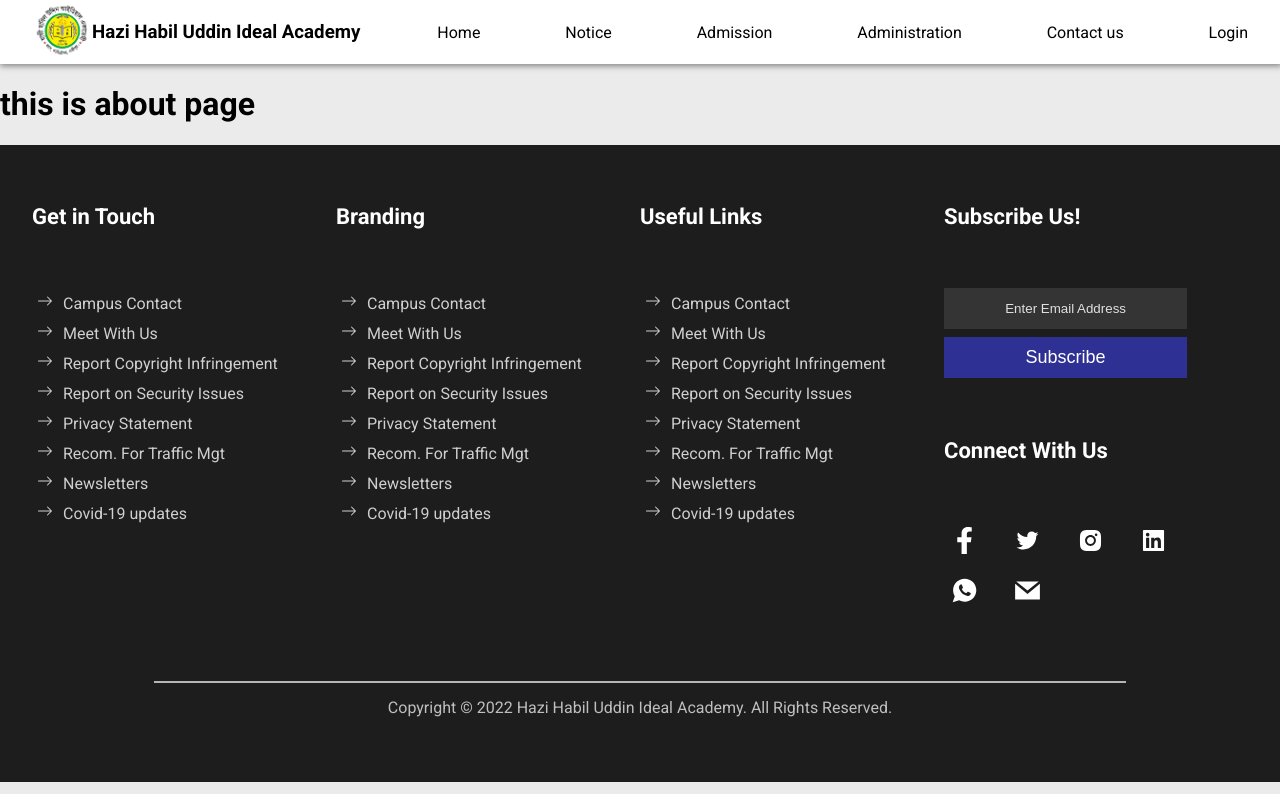
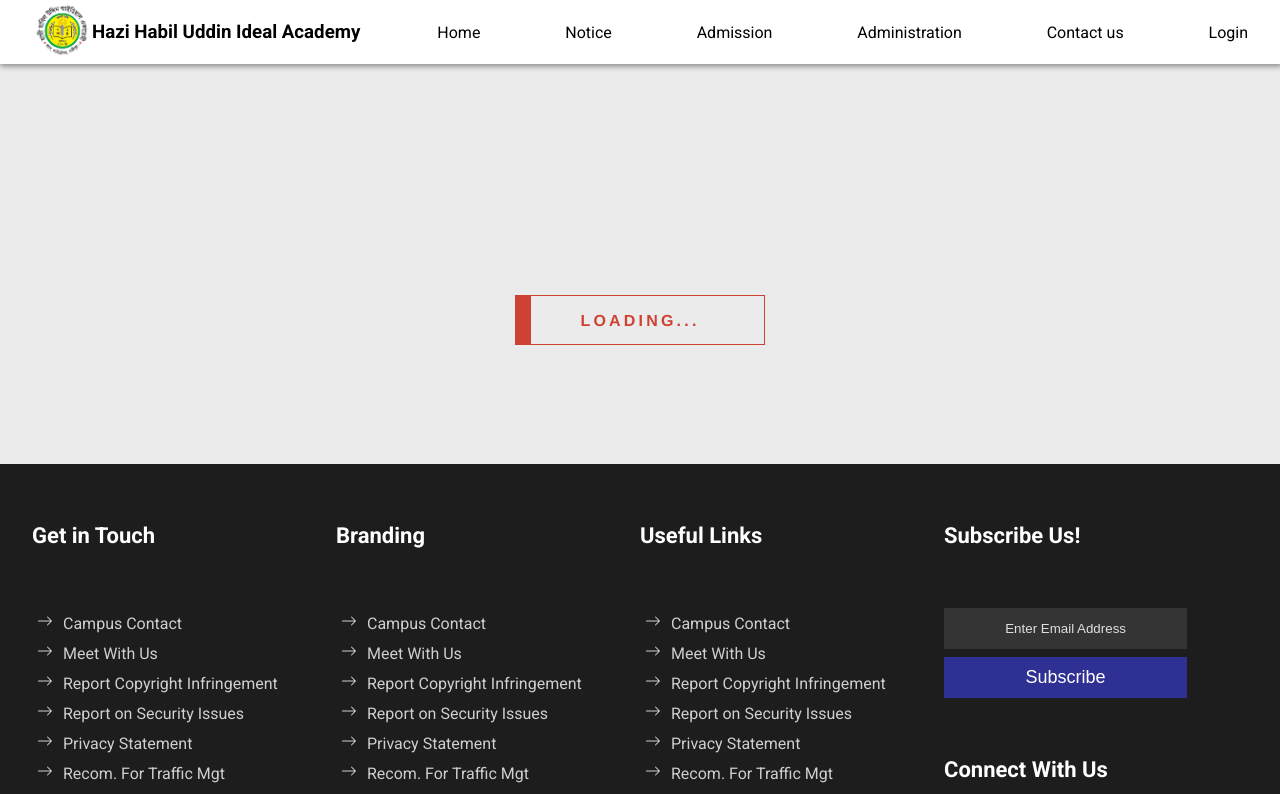
Before and after one commit to md-emon-hossen/habil-udding, a Next.js app: page /about in a window 1280 px wide. Shown: the top 794 px of the page. Built offline with nearby package versions, Linux system fonts and the light colour scheme.

Commit message:
loding page

```diff
--- /dev/null
+++ b/componnent/Loding.js
@@ -0,0 +1,9 @@
+import styles from "../styles/Loding.module.css";
+
+export default function Loding() {
+    return (
+        <div className={styles.loadingWrp}>
+            <div className={styles.loader}>Loading...</div>
+        </div>
+    )
+}
--- a/pages/about.js
+++ b/pages/about.js
@@ -1,3 +1,4 @@
+import Loding from "../componnent/Loding";
 import Meta from "../componnent/Meta";
 
 
@@ -9,7 +10,7 @@ export default function About() {
 
 
 
-      <h1>this is about page</h1>
+      <Loding />
     </div>
   )
 }
--- /dev/null
+++ b/styles/Loding.module.css
@@ -0,0 +1,63 @@
+.loadingWrp {
+    height: 400px;
+    width: 80%;
+    margin: auto;
+    display: flex;
+    flex-direction: column;
+    align-items: center;
+}
+
+.loader {
+    width: 250px;
+    height: 50px;
+    border: 1px solid #ce4233;
+    line-height: 50px;
+    text-align: center;
+    position: absolute;
+    top: 40%;
+    left: 50%;
+    transform: translate(-50%, -50%);
+    font-family: helvetica, arial, sans-serif;
+    text-transform: uppercase;
+    font-weight: 900;
+    color: #ce4233;
+    letter-spacing: 0.2em;
+}
+
+.loader::before,
+.loader::after {
+    content: "";
+    display: block;
+    width: 15px;
+    height: 15px;
+    background: #ce4233;
+    position: absolute;
+    animation: load .7s infinite alternate ease-in-out;
+}
+
+.loader::before {
+    top: 0;
+}
+
+.loader::after {
+    bottom: 0;
+}
+
+@keyframes load {
+    0% {
+        left: 0;
+        height: 30px;
+        width: 15px
+    }
+
+    50% {
+        height: 8px;
+        width: 40px
+    }
+
+    100% {
+        left: 235px;
+        height: 30px;
+        width: 15px
+    }
+}
```
